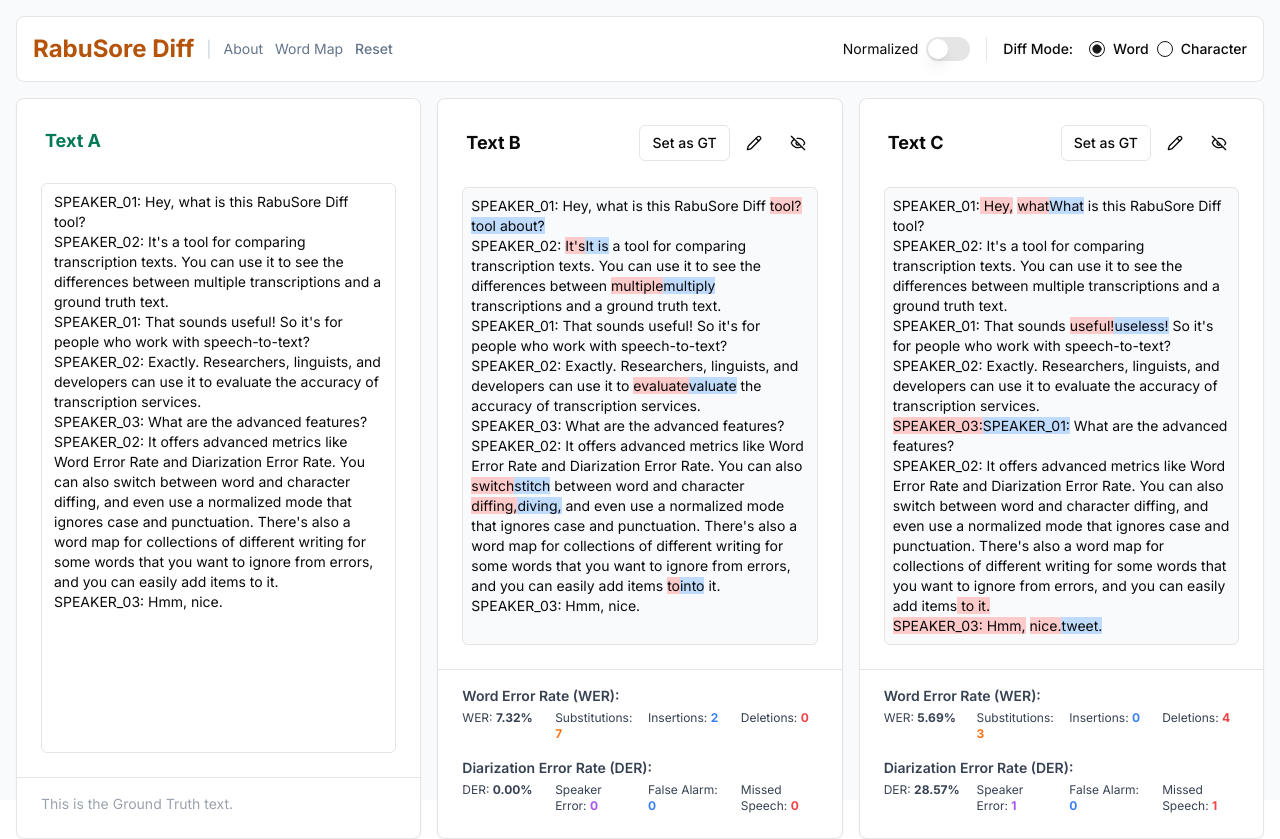
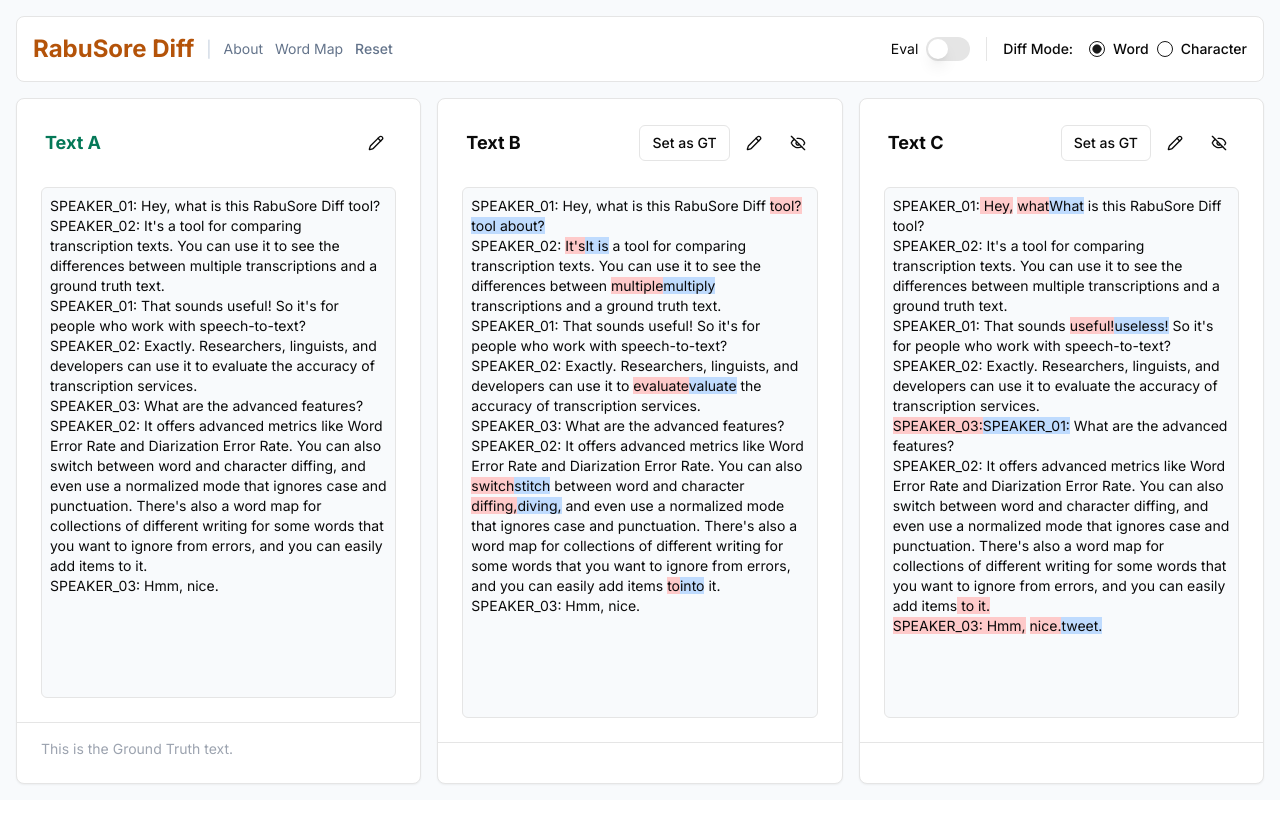
Before and after one commit to fathiyul/rabusore-diff, a Next.js app: page / in a window 1280 px wide. After the commit the page ends 800 px from the top, so only its background shows below. Built offline with nearby package versions, Linux system fonts and the light colour scheme; a web font is replaced by a local one.

Commit message:
fix: laggy on editing text only calculate diff on saved state

```diff
--- a/app/page.tsx
+++ b/app/page.tsx
@@ -23,7 +23,7 @@ import {
   stripSpeakerTags,
 } from "@/lib/diff";
 import { cn } from "@/lib/utils";
-import { Pencil, EyeOff, FileDiff } from "lucide-react";
+import { Pencil, EyeOff, Save } from "lucide-react";
 import Link from "next/link";
 import { Switch } from "@/components/ui/switch";
 import { Separator } from "@/components/ui/separator";
@@ -70,9 +70,13 @@ export default function TranscriptionComparer() {
   const { panels, setPanels } = usePanelState();
   const [debouncedPanels, setDebouncedPanels] = useState(panels);
   const [diffMode, setDiffMode] = useState<"word" | "char">("word");
-  const [isNormalized, setIsNormalized] = useState(false);
+  const [isEvalMode, setIsEvalMode] = useState(false);
   const { wordMap, applyWordMap } = useWordMap();
   const { setAllSuggestions } = useSuggestedMaps();
+
+  const [savedGroundTruthText, setSavedGroundTruthText] = useState(
+    panels[0].text
+  );
 
   const groundTruthText = panels[0].text;
   const visiblePanels = panels.filter((p) => p.isVisible);
@@ -82,6 +86,7 @@ export default function TranscriptionComparer() {
 
   const handleTextReset = () => {
     setPanels(defaultPanels);
+    setSavedGroundTruthText(defaultPanels[0].text);
   };
 
   useEffect(() => {
@@ -159,6 +164,10 @@ export default function TranscriptionComparer() {
     });
   };
 
+  const handleSaveGroundTruth = (newText: string) => {
+    setSavedGroundTruthText(newText);
+  };
+
   return (
     <div className="flex flex-col h-screen bg-slate-50 font-sans p-4 gap-4">
       <header className="flex-shrink-0 bg-white border rounded-lg p-4 flex items-center justify-between">
@@ -199,15 +208,15 @@ export default function TranscriptionComparer() {
               <TooltipTrigger asChild>
                 <div className="flex items-center space-x-2">
                   <Label
-                    htmlFor="normalized-mode"
+                    htmlFor="eval-mode"
                     className="font-normal cursor-pointer"
                   >
-                    Normalized
+                    Eval
                   </Label>
                   <Switch
-                    id="normalized-mode"
-                    checked={isNormalized}
-                    onCheckedChange={setIsNormalized}
+                    id="eval-mode"
+                    checked={isEvalMode}
+                    onCheckedChange={setIsEvalMode}
                   />
                 </div>
               </TooltipTrigger>
@@ -248,10 +257,11 @@ export default function TranscriptionComparer() {
                 onTitleChange={(newTitle) => handleTitleChange(index, newTitle)}
                 onVisibilityChange={() => handleVisibilityChange(index)}
                 onSetAsGroundTruth={() => handleSetGroundTruth(panel.id)}
-                groundTruthText={groundTruthText}
+                onSaveGroundTruth={handleSaveGroundTruth}
+                groundTruthText={savedGroundTruthText}
                 diffMode={diffMode}
                 canHide={canHidePanel}
-                isNormalized={isNormalized}
+                isEvalMode={isEvalMode}
                 normalizeFn={(text: string) =>
                   normalizeText(text, applyWordMap, wordMap)
                 }
@@ -270,10 +280,11 @@ interface TextPanelProps {
   onTitleChange: (newTitle: string) => void;
   onVisibilityChange: () => void;
   onSetAsGroundTruth: () => void;
+  onSaveGroundTruth: (newText: string) => void;
   groundTruthText: string;
   diffMode: "word" | "char";
   canHide: boolean;
-  isNormalized: boolean;
+  isEvalMode: boolean;
   normalizeFn: (text: string) => string;
 }
 
@@ -284,21 +295,22 @@ function TextPanel({
   onTitleChange,
   onVisibilityChange,
   onSetAsGroundTruth,
+  onSaveGroundTruth,
   groundTruthText,
   diffMode,
   canHide,
-  isNormalized,
+  isEvalMode,
   normalizeFn,
 }: TextPanelProps) {
   const [isEditMode, setIsEditMode] = useState(false);
 
   const textForDisplay = useMemo(
-    () => (isNormalized ? normalizeFn(panel.text) : panel.text),
-    [isNormalized, normalizeFn, panel.text]
+    () => (isEvalMode ? normalizeFn(panel.text) : panel.text),
+    [isEvalMode, normalizeFn, panel.text]
   );
   const groundTruthForDisplay = useMemo(
-    () => (isNormalized ? normalizeFn(groundTruthText) : groundTruthText),
-    [isNormalized, normalizeFn, groundTruthText]
+    () => (isEvalMode ? normalizeFn(groundTruthText) : groundTruthText),
+    [isEvalMode, normalizeFn, groundTruthText]
   );
 
   const diffHtml = useMemo(() => {
@@ -310,26 +322,26 @@ function TextPanel({
   }, [isGroundTruth, groundTruthForDisplay, textForDisplay, diffMode]);
 
   const werMetrics: WerMetrics | null = useMemo(() => {
-    if (isGroundTruth) return null;
+    if (isGroundTruth || !isEvalMode) return null;
 
     // Always calculate WER on content only
     const refContent = stripSpeakerTags(groundTruthText);
     const hypContent = stripSpeakerTags(panel.text);
 
     // Apply normalization if the mode is on
-    const finalRef = isNormalized ? normalizeFn(refContent) : refContent;
-    const finalHyp = isNormalized ? normalizeFn(hypContent) : hypContent;
+    const finalRef = isEvalMode ? normalizeFn(refContent) : refContent;
+    const finalHyp = isEvalMode ? normalizeFn(hypContent) : hypContent;
 
     return calculateWer(finalRef, finalHyp);
-  }, [isGroundTruth, isNormalized, groundTruthText, panel.text, normalizeFn]);
+  }, [isGroundTruth, isEvalMode, groundTruthText, panel.text, normalizeFn]);
 
   const derMetrics: DerMetrics | null = useMemo(() => {
-    if (isGroundTruth) return null;
+    if (isGroundTruth || !isEvalMode) return null;
     // DER is always calculated on the original, non-normalized text.
     return calculateDer(groundTruthText, panel.text);
-  }, [groundTruthText, panel.text, isGroundTruth]);
+  }, [groundTruthText, panel.text, isGroundTruth, isEvalMode]);
 
-  const isEditing = !isNormalized && (isGroundTruth || isEditMode);
+  const isEditing = !isEvalMode && isEditMode;
 
   return (
     <Card className="flex flex-col h-full w-full transition-all bg-white shadow-sm">
@@ -344,6 +356,26 @@ function TextPanel({
             )}
           />
           <div className="flex items-center gap-1">
+            {isGroundTruth && (
+              <Button
+                size="icon"
+                variant={isEditMode ? "secondary" : "ghost"}
+                onClick={() => {
+                  if (isEditMode) {
+                    onSaveGroundTruth(panel.text);
+                  }
+                  setIsEditMode(!isEditMode);
+                }}
+                title={isEditMode ? "Save" : "Edit"}
+                disabled={isEvalMode}
+              >
+                {isEditMode ? (
+                  <Save className="h-4 w-4" />
+                ) : (
+                  <Pencil className="h-4 w-4" />
+                )}
+              </Button>
+            )}
             {!isGroundTruth && (
               <>
                 <Button
@@ -360,10 +392,10 @@ function TextPanel({
                   title={
                     isEditMode ? "Switch to Diff View" : "Switch to Edit Mode"
                   }
-                  disabled={isNormalized}
+                  disabled={isEvalMode}
                 >
                   {isEditMode ? (
-                    <FileDiff className="h-4 w-4" />
+                    <Save className="h-4 w-4" />
                   ) : (
                     <Pencil className="h-4 w-4" />
                   )}
@@ -403,7 +435,13 @@ function TextPanel({
         )}
       </CardContent>
       <CardFooter className="flex-shrink-0 flex flex-col items-start gap-4 pt-4 border-t">
-        {!isGroundTruth && werMetrics ? (
+        {isGroundTruth ? (
+          <div className="text-sm text-gray-400">
+            This is the Ground Truth text.
+          </div>
+        ) : (
+          <>
+            {werMetrics && (
               <div className="text-sm text-gray-700 w-full">
                 <p className="font-semibold">Word Error Rate (WER):</p>
                 <div className="grid grid-cols-4 gap-4 text-xs mt-1">
@@ -433,12 +471,8 @@ function TextPanel({
                   </span>
                 </div>
               </div>
-        ) : (
-          <div className="text-sm text-gray-400">
-            This is the Ground Truth text.
-          </div>
             )}
-        {!isGroundTruth && derMetrics && (
+            {derMetrics && (
               <div className="text-sm text-gray-700 w-full">
                 <p className="font-semibold">Diarization Error Rate (DER):</p>
                 <div className="grid grid-cols-4 gap-4 text-xs mt-1">
@@ -469,6 +503,8 @@ function TextPanel({
                 </div>
               </div>
             )}
+          </>
+        )}
       </CardFooter>
     </Card>
   );
```
Lines whose indentation alone changed are shown as unchanged.
